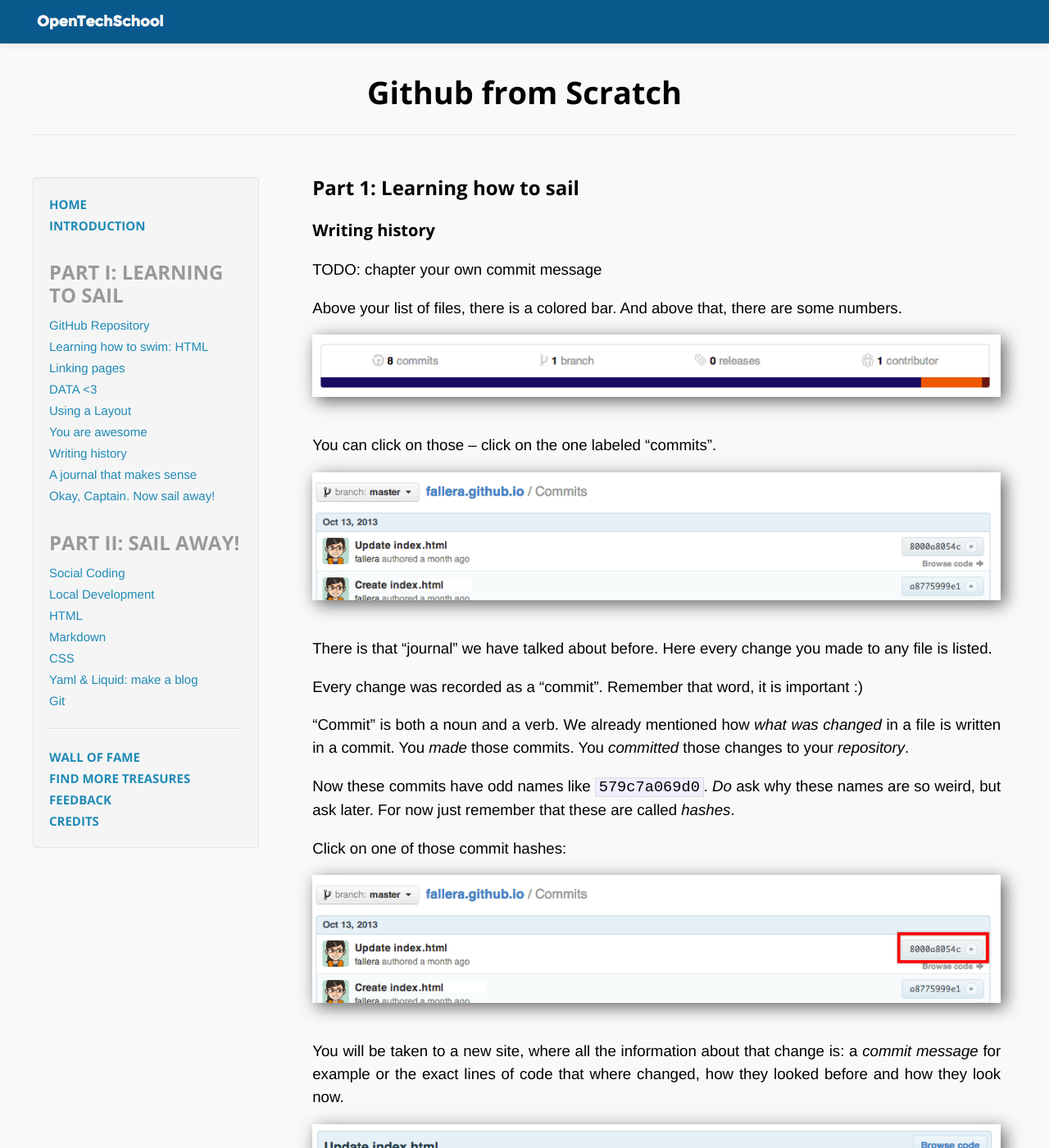
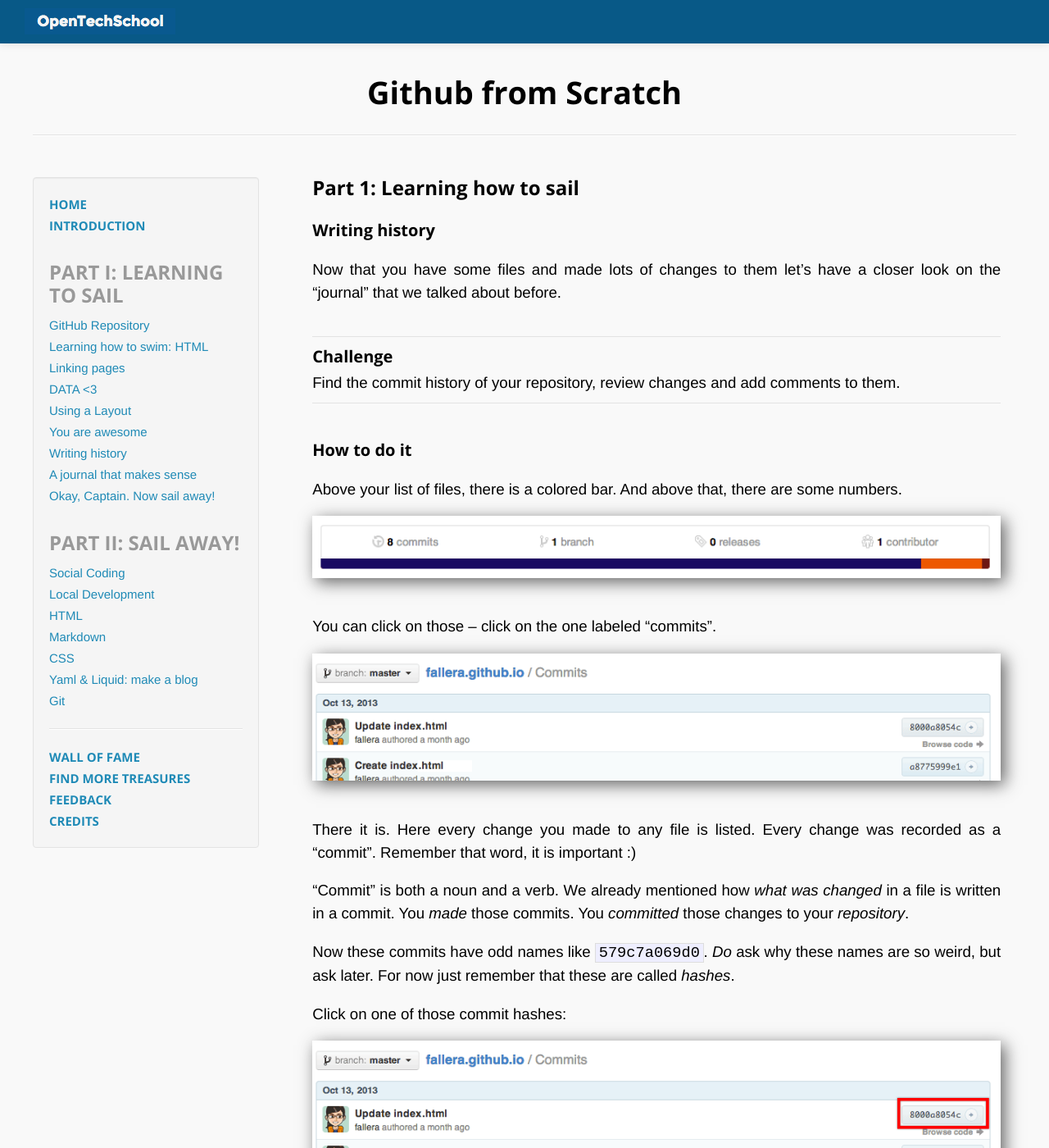
Before and after one commit to afknapping/github-from-scratch, a Jekyll site: the page built from _posts/2013-05-01-writing-history.md, in a window 1280 px wide and 1400 px high. Shown: the whole window at 82% size. Built offline with Jekyll 4.4.1, drawn with Linux system fonts in a browser that asks for light colours; Markdown is read by kramdown in place of the engine named in the settings; some of the changed text lies outside the part shown.

Commit message:
extend post on commit history

```diff
--- a/_posts/2013-05-01-writing-history.md
+++ b/_posts/2013-05-01-writing-history.md
@@ -4,8 +4,14 @@
 chapter: "one"
 ---
 
-TODO: chapter your own commit message
 
+Now that you have some files and made lots of changes to them let's have a closer look on the "journal" that we talked about before.
+
+#### Challenge
+Find the commit history of your repository, review changes and add comments to them.
+
+
+#### How to do it
 
 Above your list of files, there is a colored bar. And above that, there are some numbers.
 
@@ -15,9 +21,7 @@
 
 ![]({{ site.baseurl }}/assets/images/history-2.png)
 
-There is that "journal" we have talked about before. Here every change you made to any file is listed.
-
-Every change was recorded as a "commit". Remember that word, it is important :)
+There it is. Here every change you made to any file is listed. Every change was recorded as a "commit". Remember that word, it is important :)
 
 "Commit" is both a noun and a verb. We already mentioned how *what was changed* in a file is written in a commit. You *made* those commits. You *committed* those changes to your *repository*.
 
@@ -39,4 +43,4 @@
 
 ![]({{ site.baseurl }}/assets/images/history-6.png)
 
-If you have a peer, go to his repsitory and leave a comment in her code. Say something nice.
+If you have a peer, go to his repository and leave a comment in her code. Say something nice. Whenever someone comments on your history, you will be notified by GitHub per email.
```
